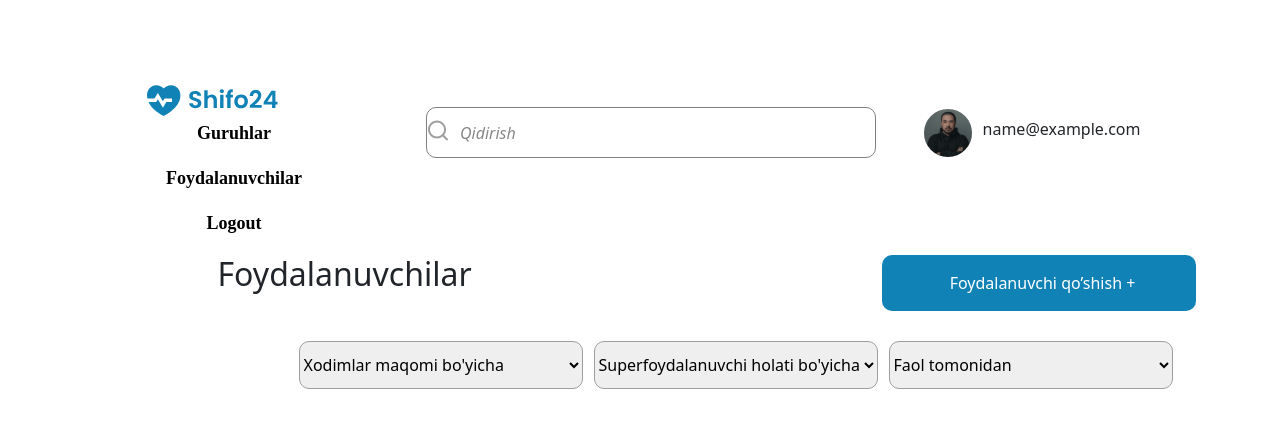
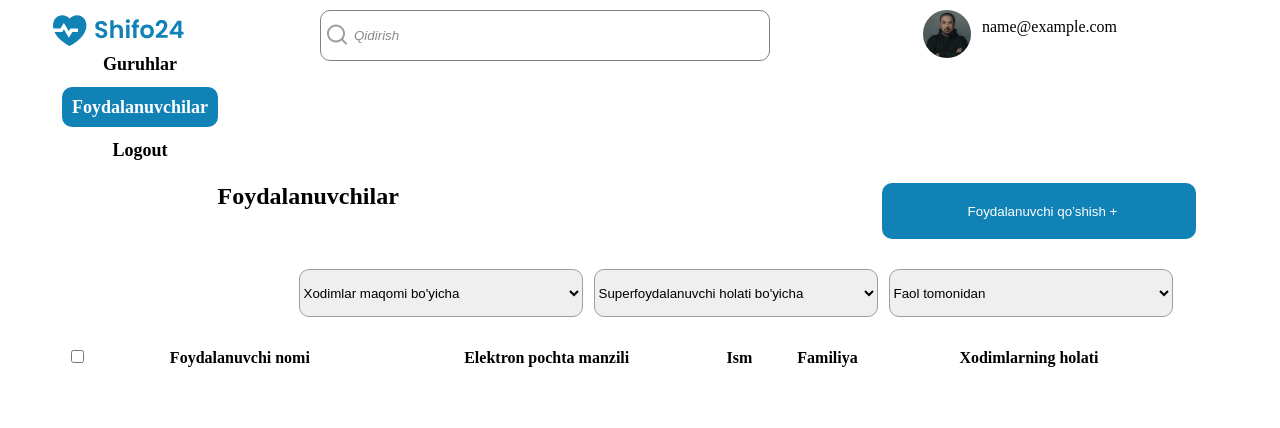
Before and after one commit to Muslimov-Khasan/shifo24, a React (Create React App) app: page / in a window 1280 px wide. Both pictures are taken after typing "name@example.com", "Sample123" into the empty fields and a click on the button "Kirish". Shown: the top 428 px of the page. Built offline with nearby package versions, Linux system fonts and the light colour scheme.

Commit message:
Navlink table add

```diff
--- a/public/index.html
+++ b/public/index.html
@@ -10,7 +10,7 @@
       content="Web site created using create-react-app"
     />
     <link rel="apple-touch-icon" href="%PUBLIC_URL%/logo192.png" />
-    <link href="https://cdn.jsdelivr.net/npm/bootstrap@5.3.2/dist/css/bootstrap.min.css" rel="stylesheet" integrity="sha384-T3c6CoIi6uLrA9TneNEoa7RxnatzjcDSCmG1MXxSR1GAsXEV/Dwwykc2MPK8M2HN" crossorigin="anonymous">
+    <!-- <link href="https://cdn.jsdelivr.net/npm/bootstrap@5.3.2/dist/css/bootstrap.min.css" rel="stylesheet" integrity="sha384-T3c6CoIi6uLrA9TneNEoa7RxnatzjcDSCmG1MXxSR1GAsXEV/Dwwykc2MPK8M2HN" crossorigin="anonymous"> -->
     <!--
       manifest.json provides metadata used when your web app is installed on a
       user's mobile device or desktop. See https://developers.google.com/web/fundamentals/web-app-manifest/
--- a/src/App.css
+++ b/src/App.css
@@ -1,5 +1,7 @@
 * {
   box-sizing: border-box;
+  margin: 0;
+  padding: 0;
 }
 
 body {
@@ -8,10 +10,9 @@ body {
 }
 
 
-.contianer {
+/* .contianer {
   max-width: 1140px;
   display: flex;
   margin: 0 auto;
   padding: 0 20px;
-
-}
+} */
--- a/src/App.js
+++ b/src/App.js
@@ -1,4 +1,3 @@
-import React from "react";
 import "./App.css"
 import { Route, Routes } from "react-router-dom";
 import Header from "./components/Home/Home";
--- a/src/actions/actions.js
+++ /dev/null
@@ -1,6 +0,0 @@
-export const setFormData = (formData) => {
-    return {
-      type: "SET_FORM_DATA",
-      payload: formData,
-    };
-  };
--- a/src/components/Home/Home.jsx
+++ b/src/components/Home/Home.jsx
@@ -11,6 +11,7 @@ function Home() {
   const navigate = useNavigate();
   const [formData, setFormData] = useState(null);
   const [showModal, setShowModal] = useState(false);
+  const [tableData, setTableData] = useState([]);
 
   useEffect(() => {
     const storedFormData = localStorage.getItem("formData");
@@ -28,6 +29,15 @@ function Home() {
 
   const handleCloseModal = () => {
     setShowModal(false);
+  };
+
+  const handleSubmit = (e) => {
+    e.preventDefault();
+    handleCloseModal();
+  };
+
+  const handleAddUser = (user) => {
+    setTableData([...tableData, user]);
   };
 
   return (
@@ -89,14 +99,8 @@ function Home() {
           },
         }}
       >
-        <div className="modal-inner">
-          <h2 className="modal-title">Foydalanuvchi qo'shish</h2>
-          <p className="modal-word">
-            Birinchidan, foydalanuvchi nomi va parolni kiriting. Keyin, siz
-            boshqa foydalanuvchi parametrlarini tahrirlashingiz mumkin bo'ladi
-          </p>
-        </div>
-        <form className="modal-form">
+        <div className="modal-inner">{/* Modal content */}</div>
+        <form className="modal-form" onSubmit={handleSubmit}>
           <label className="user-label" htmlFor="Foydalanuvchi nomi:">
             Foydalanuvchi nomi:
           </label>
@@ -115,7 +119,7 @@ function Home() {
           <label className="user-label" htmlFor="Parol:">
             Parol:
           </label>
-          <input className="user-name" type="text" placeholder="Parol" />
+          <input className="user-name" type="password" placeholder="Parol" />
           <label
             className="if-label"
             htmlFor="Majburiy. 150 yoki undan kam belgi. Faqat harflar, raqamlar va @/./+/-/_."
@@ -126,17 +130,16 @@ function Home() {
             bo'lishi mumkin emas. Parolingiz butunlay raqamli bo'lishi mumkin
             emas.
           </label>
-
           <label className="user-label" htmlFor="Foydalanuvchi nomi:">
-          Parolni tasdiqlash:
+            Parolni tasdiqlash:
           </label>
           <input
             className="user-name"
-            type="text"
+            type="password"
             placeholder="Parolni tasdiqlash:"
           />
           <div className="modal-buttons">
-            <button className="modal-btn" type="submit">
+            <button className="modal-btn" onClick={handleAddUser} type="submit">
               Save
             </button>
             <button className="modal-button" onClick={handleCloseModal}>
@@ -145,6 +148,35 @@ function Home() {
           </div>
         </form>
       </Modal>
+      <div className="contianer">
+        <table className="head-list">
+          <thead>
+            <tr>
+              <th>
+                <input type="checkbox" />
+              </th>
+              <th className="head-table">Foydalanuvchi nomi</th>
+              <th className="head-table">Elektron pochta manzili</th>
+              <th className="head-table">Ism</th>
+              <th className="head-table">Familiya</th>
+              <th className="head-table">Xodimlarning holati</th>
+            </tr>
+          </thead>
+          <tbody>
+            {tableData.map((user, index) => (
+              <tr className="data-list" key={index}>
+                <td>
+                  <input type="checkbox" />
+                </td>
+                <td className="data-item">{user.name}</td>
+                <td className="data-item">{user.email}</td>
+                <td className="data-item">{user.firstName}</td>
+                <td className="data-item">{user.lastName}</td>
+              </tr>
+            ))}
+          </tbody>
+        </table>
+      </div>
     </>
   );
 }
--- a/src/components/Home/Home.scss
+++ b/src/components/Home/Home.scss
@@ -2,7 +2,6 @@
   display: flex;
   flex-wrap: wrap;
   padding: 10px;
-  align-items: center;
   background-color: rgba(255, 255, 255, 1);
 }
 .select-inner {
@@ -39,7 +38,8 @@
   width: 30px;
   height: 30px;
   fill: #000;
-  transform: translateX(30px);
+  transform: translate(35px, 12px);
+  // transform: translateY(+10px);
 }
 
 .header-input {
@@ -175,3 +175,34 @@
   text-align: left;
   color: rgba(158, 158, 158, 1);
 }
+
+.contianer {
+  padding: 20px;
+  width: 1200px;
+  margin: 0 auto;
+}
+
+.head-list {
+  width:  1110px;
+  height: 72px;
+  padding: 24px, 16px, 24px, 16px;
+  gap: 32px;
+}
+
+.head-table {
+  background-color: rgba(255, 255, 255, 1);
+}
+
+.data-list:nth-child(even) {
+  background-color: #f5f5f5;
+}
+
+.data-item {
+  padding: 10px;
+  color: #fff;
+  background-color: gold;
+}
+
+input[type="checkbox"] {
+  margin-right: 5px;
+}
--- a/src/components/Nav/Nav.jsx
+++ b/src/components/Nav/Nav.jsx
@@ -1,15 +1,15 @@
-// Nav.js
 import React from "react";
-import { Link } from "react-router-dom";
+import { NavLink } from "react-router-dom";
 import "./Nav.scss";
 import Logo from "../../assets/img/logo.svg";
+// import userIcon from "../../assets/icon/users.svg";
 
 const Nav = () => {
   return (
     <nav className="navbar">
       <div className="container">
         <div className="no">
-          <Link to="/" className="logo-link">
+          <NavLink to="/" className="logo-link">
             <img
               className="logo"
               src={Logo}
@@ -17,22 +17,35 @@ const Nav = () => {
               width={135}
               height={40}
             />
-          </Link>
-          <ul className={"nav-menu" ?? "nav-list"}>
+          </NavLink>
+          <ul className="nav-menu">
             <li className="nav-item">
-              <Link to="/dashboard" className="nav-link">
-              Guruhlar
-              </Link>
+              <NavLink
+                to="/dashboard"
+                className="nav-link"
+                activeClassName="active" // Add activeClassName
+              >
+                Guruhlar
+              </NavLink>
             </li>
             <li className="nav-item">
-              <Link to="/Foydalanuvchilar" className="nav-link">
-              Foydalanuvchilar
-              </Link>
+
+              <NavLink
+                to="/Foydalanuvchilar"
+                className="nav-link"
+                activeClassName="active" // Add activeClassName
+              >
+                Foydalanuvchilar
+              </NavLink>
             </li>
             <li className="nav-item">
-              <Link to="/logout" className="nav-link">
+              <NavLink
+                to="/logout"
+                className="nav-link"
+                activeClassName="active" // Add activeClassName
+              >
                 Logout
-              </Link>
+              </NavLink>
             </li>
           </ul>
         </div>
--- a/src/components/Nav/Nav.scss
+++ b/src/components/Nav/Nav.scss
@@ -1,8 +1,14 @@
 .navbar {
-  width: auto;
+  width: 280px;
   z-index: 30px;
-  padding: 0;
-  margin: 0;
+  // padding: 0;
+  // margin: 0;
+  // width: Hug (280px)
+  // height: Fixed (1,024px)
+  padding: 40px, 20px, 80px, 20px;
+  background-color: rgba(255, 255, 255, 1)  ;
+  border: 0px, 2px, 0px, 0px;
+  gap: 80px;
 }
 
 .logo-link {
@@ -31,7 +37,7 @@
 
 .nav-item {
   margin-right: 20px;
-  margin-bottom: 18px;
+  margin-bottom: 22px;
   font-size: 18px;
   font-family: Poppins;
 }
@@ -50,6 +56,16 @@
   text-decoration: underline;
 }
 
+.active {
+  background-color: rgba(17, 130, 182, 1);
+  width: 240px;
+  height: 59px;
+  padding: 10px;
+  color: #fff;
+  border-radius: 10px;
+  gap: 8px;
+}
+
 .no {
-  margin-top: 70px;
+  margin-top: 0px;
 }
```
Also changed, not shown: src/components/List/List.jsx (deleted, +0 -11 lines), src/assets/icon/user add.svg (added), src/assets/icon/users.svg (added), src/components/List/List.scss (deleted).
